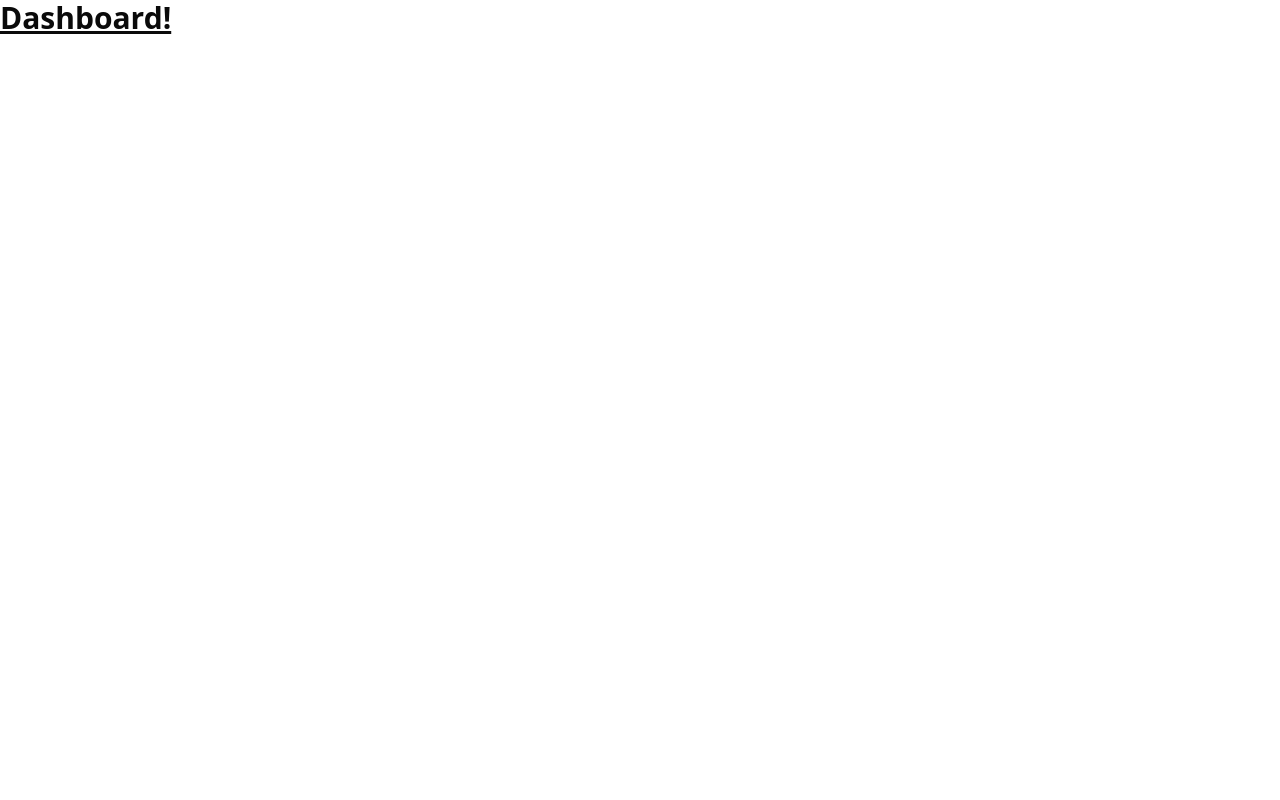
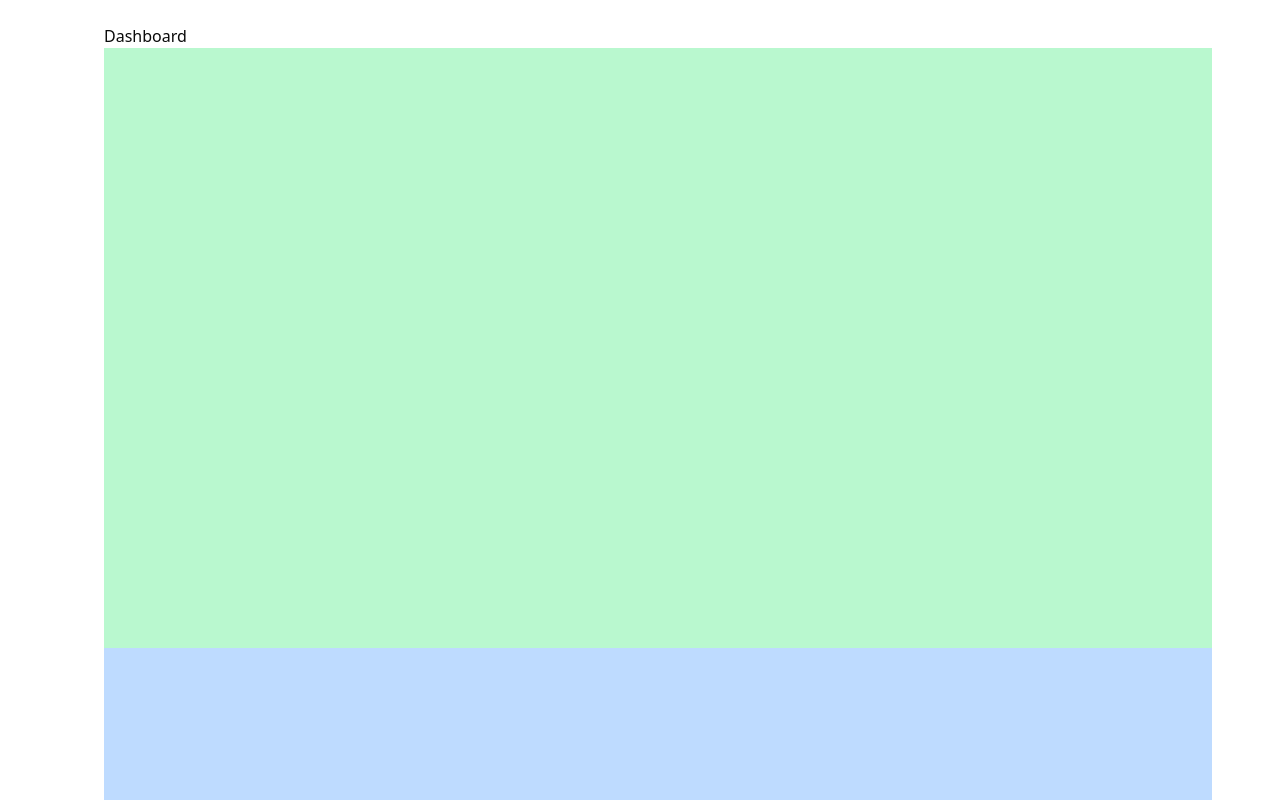
Before and after one commit to srodrigo28/next-agenda-saas, a Next.js app: page /dashboard in a window 1280 px wide. Shown: the top 800 px of the page. Built offline with nearby package versions, Linux system fonts and the light colour scheme.

Commit message:
sidebar-dashboard-starting

```diff
--- /dev/null
+++ b/src/app/(panel)/dashboard/_components/sidebar.tsx
@@ -0,0 +1,50 @@
+"use client"
+
+import clsx from "clsx"
+import { useState } from "react"
+import { usePathname } from "next/navigation"
+import { Sheet, SheetContent, SheetDescription, SheetHeader, SheetTitle, SheetTrigger} from "@/components/ui/sheet"
+import { Button } from "@/components/ui/button"
+import { List } from "lucide-react"
+export function SidebarDashboard( { children } : { children?: React.ReactNode } ) {
+    const usePathnames = usePathname()
+    const [isCollapsed, setIsCollapsed] = useState(true)
+
+    return(
+        <div className="flex min-h-screen w-full">
+            <div className={clsx("flex flex-1 flex-col transition-all duration-300", {
+                "md:ml-20": isCollapsed,
+                "ml-64": !isCollapsed
+            })}>
+            <header className=" bg-white md:hidden flex items-center justify-between border-b
+                px-2 md:px-6 h-14 z-10 sticky top-0">
+                <Sheet>
+                    <div className="flex items-center gap-4">
+                        <SheetTrigger asChild>
+                            <Button variant="outline" size="icon" className="md:hidden">
+                                <List className="w-5 h-5" />
+                            </Button>
+                        </SheetTrigger>
+                        <h1 className="text-base md:text-lg font-semibold">
+                            Menu PlanoPRO
+                        </h1>
+                    </div>
+
+                    <SheetContent side="right" className="sm:max-w-xs text-black">
+                        <SheetTitle className="mt-3">PlanPro</SheetTitle>
+                        <SheetDescription>
+                            Menu PlanoPro
+                        </SheetDescription>
+                        <nav>
+                            <p>Teste</p>
+                        </nav>
+                    </SheetContent>
+                </Sheet>
+            </header>
+            <main className="flex-1 py-4 px-2 md:p-6">
+                {children}
+            </main>
+            </div>
+        </div>
+    )
+}
--- /dev/null
+++ b/src/app/(panel)/dashboard/layout.tsx
@@ -0,0 +1,15 @@
+import { SidebarDashboard } from "./_components/sidebar"
+
+export default function DashboardLayout({
+    children
+ } : {
+    children: React.ReactNode
+}) {
+    return (
+        <div className="min-h-screen relative">
+            <SidebarDashboard>
+                {children}
+            </SidebarDashboard>
+        </div>
+    )
+}
--- a/src/app/(panel)/dashboard/page.tsx
+++ b/src/app/(panel)/dashboard/page.tsx
@@ -1,9 +1,10 @@
 export default function Dashboard(){
     return(
-        <div>
-            <h1 className="text-3xl font-bold underline">
-                Dashboard!
-            </h1>
+        <div className="pr-11">
+            <h1> Dashboard </h1>
+            <div className="w-full h-[600px] bg-green-200"></div>
+            <div className="w-full h-[600px] bg-blue-200"></div>
+            <div className="w-full h-[600px] bg-yellow-200"></div>
         </div>
     )
 }
--- /dev/null
+++ b/src/app/(panel)/dashboard/plans/page.tsx
@@ -0,0 +1,7 @@
+export default function Plans(){
+    return(
+        <section>
+            <h1>Página planos </h1>
+        </section>
+    )
+}
--- /dev/null
+++ b/src/app/(panel)/dashboard/profile/page.tsx
@@ -0,0 +1,7 @@
+export default function Profile() {
+    return (
+        <div>
+            <h1>Page profile</h1>
+        </div>
+    )
+}
--- /dev/null
+++ b/src/app/(panel)/dashboard/services/page.tsx
@@ -0,0 +1,7 @@
+export default function Services(){
+    return(
+        <div>
+            <h1>Page Services</h1>
+        </div>
+    )
+}
--- a/src/app/(public)/page.tsx
+++ b/src/app/(public)/page.tsx
@@ -1,3 +1,4 @@
+import { Footer } from "../_components/footer";
 import { Header } from "../_components/header";
 import Hero from "../_components/hero";
 import Professionals from "../_components/professionals";
@@ -10,6 +11,7 @@ export default function Home(){
         <div>
             <Hero />
             <Professionals />
+            <Footer />
         </div>
     </div>
   )
--- /dev/null
+++ b/src/app/_components/footer.tsx
@@ -0,0 +1,7 @@
+export function Footer(){
+    return(
+        <footer className="py-6 text-center text-gray-500 text-sm md:text-base">
+            <p>Todos direitos reservados {new Date().getFullYear()} - <span className="animate-pulse">Treina Dev</span></p>
+        </footer>
+    )
+}
```
